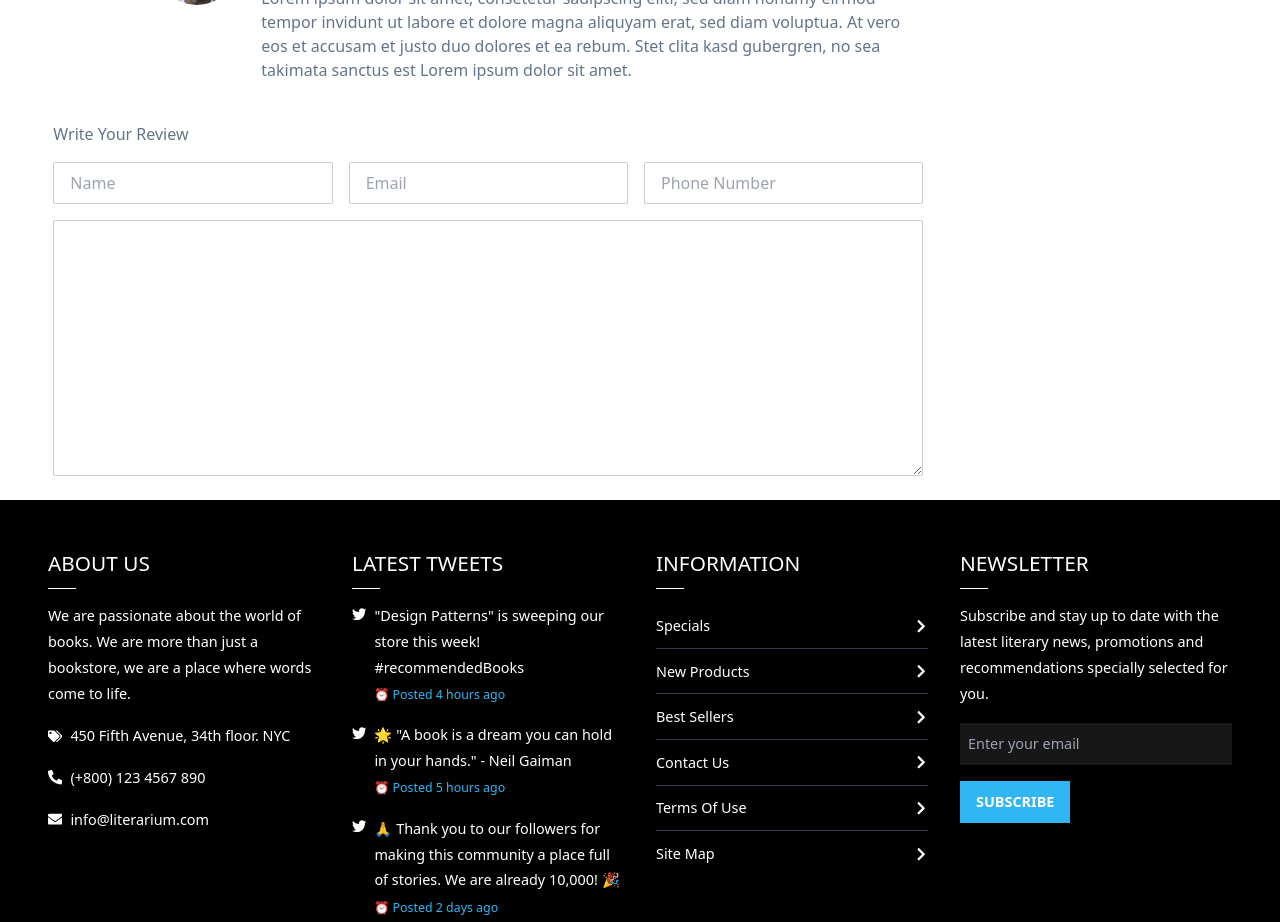
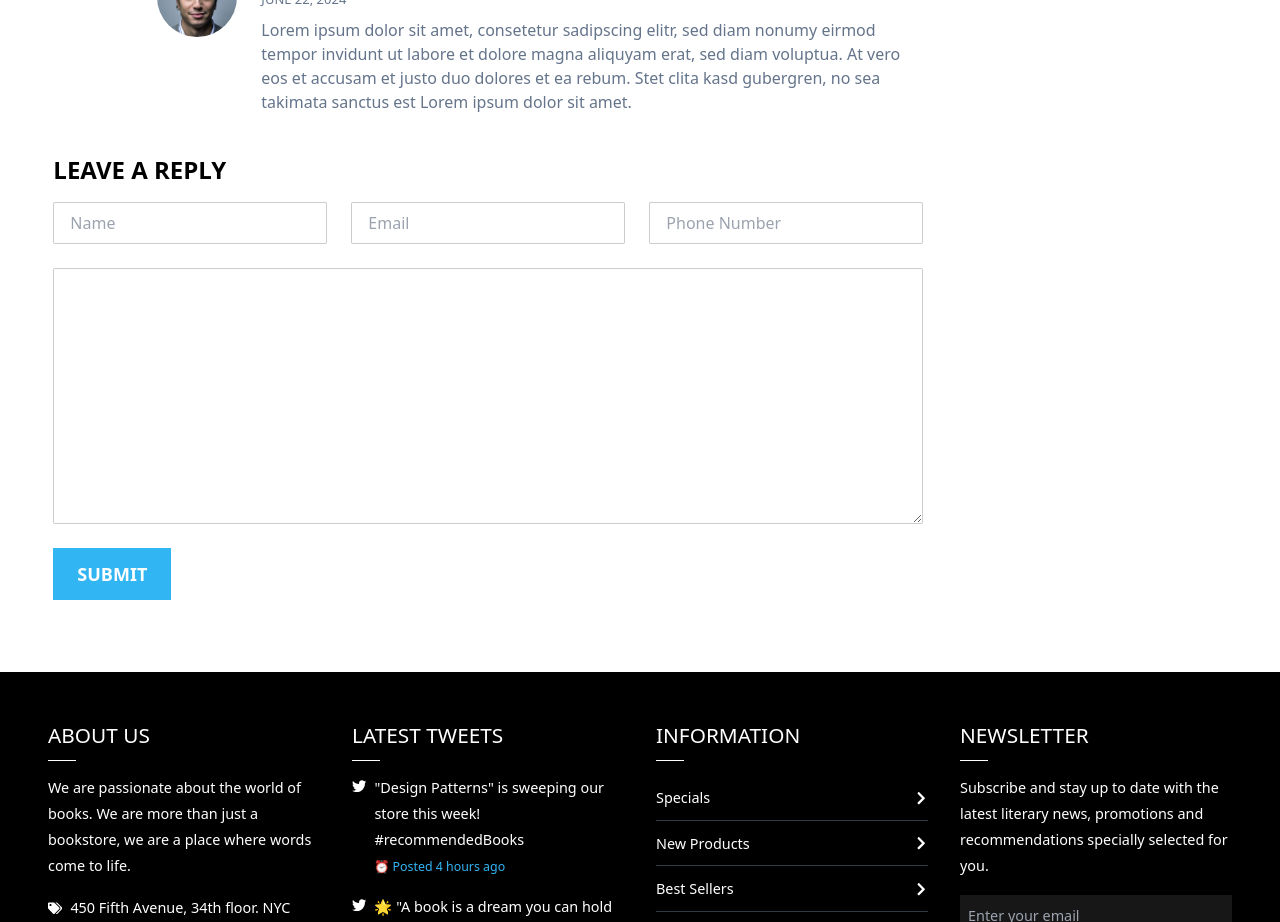
Before and after one commit to emmanuel-cruz-dev/literarium, a React (Vite) app: page /blog in a window 1280 px wide. Shown: the part 3140-4062 px from the top of the page. Built offline with nearby package versions, Linux system fonts and the light colour scheme.

Commit message:
BlogContent responsive

```diff
--- a/src/components/routes/blog/BlogContent.tsx
+++ b/src/components/routes/blog/BlogContent.tsx
@@ -73,7 +73,9 @@ const usersReply2 = [
 const CommentCard: FC<CommentCardProps> = ({ img, name, date, children }) => {
   return (
     <article className="flex gap-6 relative">
-      <button className="blog-content__btn__comment">Reply</button>
+      <button className="blog-content__btn__comment hidden absolute md:block">
+        Reply
+      </button>
       <figure className="w-20 h-20 rounded-full overflow-hidden flex-shrink-0">
         <img className="w-full h-full object-cover" src={img} alt="" />
       </figure>
@@ -87,6 +89,7 @@ const CommentCard: FC<CommentCardProps> = ({ img, name, date, children }) => {
           rebum. Stet clita kasd gubergren, no sea takimata sanctus est Lorem
           ipsum dolor sit amet.
         </p>
+        <button className="blog-content__btn__comment md:hidden">Reply</button>
         <div className="mt-4">{children}</div>
       </div>
     </article>
@@ -95,7 +98,7 @@ const CommentCard: FC<CommentCardProps> = ({ img, name, date, children }) => {
 
 const BlogContent = () => {
   return (
-    <section className="blog-content" id="blog-content">
+    <section className="blog-content mt-8" id="blog-content">
       <article className="w-11/12 mx-auto grid grid-cols-1 lg:grid-cols-4 gap-10 py-6 text-slate-500 font-light">
         <article className="lg:col-span-3 mx-auto flex flex-col gap-4">
           <div className="relative">
@@ -242,10 +245,12 @@ const BlogContent = () => {
               </CommentCard>
             </div>
           </article>
-          <article className="w-full">
-            <form className="blog-content__form flex flex-col gap-4" action="">
-              <h2>Write Your Review</h2>
-              <div className="grid grid-cols-3 gap-4">
+          <article className="flex flex-col gap-4 mb-12">
+            <h2 className="uppercase font-semibold text-2xl text-black">
+              Leave a Reply
+            </h2>
+            <form className="blog-content__form flex flex-col gap-6" action="">
+              <div className="grid grid-cols-1 md:grid-cols-3 gap-6">
                 <input type="text" name="name" id="name" placeholder="Name" />
                 <input
                   type="text"
@@ -261,6 +266,9 @@ const BlogContent = () => {
                 />
               </div>
               <textarea name="" id=""></textarea>
+              <button className="w-fit py-3 px-6 text-white text-lg background-accent__item uppercase font-bold hover:bg-black transition-colors duration-300 ease-in-out">
+                Submit
+              </button>
             </form>
           </article>
         </article>
--- a/src/styles/pages.css
+++ b/src/styles/pages.css
@@ -283,7 +283,7 @@
 }
 
 .blog-content__btn__comment {
-  position: absolute;
+  width: fit-content;
   top: 0;
   right: 0;
   border: 1px solid var(--background-dark-fade);
```
